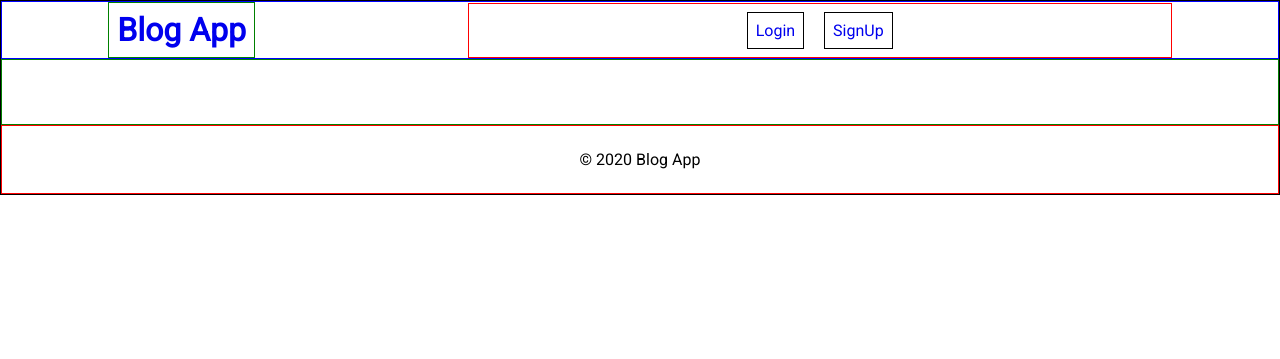
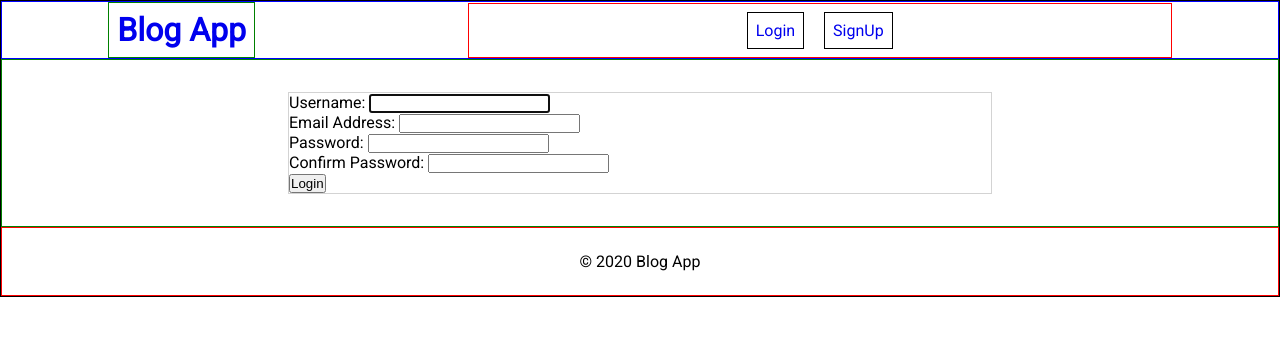
Before and after one commit to Seth250/blog-app, a Django app: template accounts/templates/accounts/login.html in a window 1280 px wide. Shown: the top 359 px of the page. Run offline with Django 3.2, Linux system fonts and the light colour scheme; the template is opened without the code that fills it: values that come from a table or form of the project are taken from there, others are empty.

Commit message:
added login functionality and styles

```diff
--- a/accounts/forms.py
+++ b/accounts/forms.py
@@ -1,10 +1,39 @@
+from django import forms
 from django.contrib.auth import get_user_model
 from django.contrib.auth.forms import UserCreationForm
+from django.utils.translation import ugettext_lazy as _
 
 
 class UserSignUpForm(UserCreationForm):
+	username = forms.CharField(
+		max_length = 25,
+		widget=forms.TextInput(
+			attrs={}
+		)
+	)
 
-	class Meta(UserCreationForm.Meta):
+	email = forms.EmailField(
+		label=_('Email Address'),
+		required=True
+	)
+
+	password1 = forms.CharField(
+        label=_("Password"),
+        strip=False,
+        widget=forms.PasswordInput(
+        	attrs={'autocomplete': 'new-password'}
+        ),
+	)
+
+	password2 = forms.CharField(
+	    label=_('Confirm Password'),
+	    strip=False,
+	    widget=forms.PasswordInput(
+	    	attrs={'autocomplete': 'new-password'}
+	    )
+	)
+
+	class Meta():
 		model = get_user_model()
 		fields = ('username', 'email', )
 
--- a/accounts/static/accounts/css/styles.css
+++ b/accounts/static/accounts/css/styles.css
@@ -3,3 +3,11 @@
 	width: 55vw;
 	/*height: 50vh;*/
 }
+
+.form-header{
+	text-align: center;
+}
+
+.form-container{
+	border: 1px solid black;
+}
--- a/accounts/templates/accounts/login.html
+++ b/accounts/templates/accounts/login.html
@@ -1,6 +1,19 @@
 {% extends "blog/base.html" %}
+
+{% load static %}
 
 {% block title %}Login Page{% endblock title %}
 
+{% block styles %}
+	<link href="{% static 'accounts/css/styles.css' %}" rel="stylesheet" />
+{% endblock styles %}
+
 {% block content %}
+	<div class="container">
+		<form method="POST">
+			{% csrf_token %}
+			{{ form.as_p }}
+			<button type="submit">Login</button>
+		</form>
+	</div>
 {% endblock content %}
--- a/accounts/urls.py
+++ b/accounts/urls.py
@@ -1,8 +1,11 @@
 from django.urls import path
+from django.contrib.auth.views import LoginView, LogoutView
 from .views import UserCreateView
 
 app_name = 'accounts'
 
 urlpatterns = [
 	path('signup/', UserCreateView.as_view(), name='signup'),
+	path('login/', LoginView.as_view(template_name='accounts/login.html'), name='login'),
+	path('logout/', LogoutView.as_view(template_name='accounts/logout.html'), name='logout')
 ]
--- a/accounts/views.py
+++ b/accounts/views.py
@@ -1,6 +1,7 @@
 from django.shortcuts import render
 from .forms import UserSignUpForm
 from django.contrib.auth import get_user_model
+from django.urls import reverse
 from django.views.generic import (
 	CreateView)
 
@@ -12,5 +13,8 @@ class UserCreateView(CreateView):
 	template_name = 'accounts/signup.html'
 	form_class = UserSignUpForm
 
+	def get_success_url(self):
+		return reverse("accounts:login")
+
 	def form_valid(self, form):
 		return super().form_valid(form)
--- a/blog/urls.py
+++ b/blog/urls.py
@@ -1,6 +1,8 @@
 from django.urls import path
+from .views import home
 
 app_name = 'blog'
 
 urlpatterns = [
+	path('', home, name="home")
 ]
--- a/blog/views.py
+++ b/blog/views.py
@@ -1,3 +1,9 @@
 from django.shortcuts import render
+from django.views.generic import (
+	ListView
+)
 
 # Create your views here.
+
+def home(request):
+	return render(request, 'blog/post_list.html', {})
--- a/mysite/settings.py
+++ b/mysite/settings.py
@@ -126,3 +126,5 @@ STATIC_URL = '/static/'
 MEDIA_ROOT = os.path.join(BASE_DIR, 'media')
 
 MEDIA_URL = '/media/'
+
+LOGIN_REDIRECT_URL = 'blog:home'
```
Also changed, not shown: accounts/templates/accounts/signup.html (+9 -2 lines), blog/templates/blog/post_list.html (added, +9 -0 lines), accounts/templates/accounts/logout.html (added).
